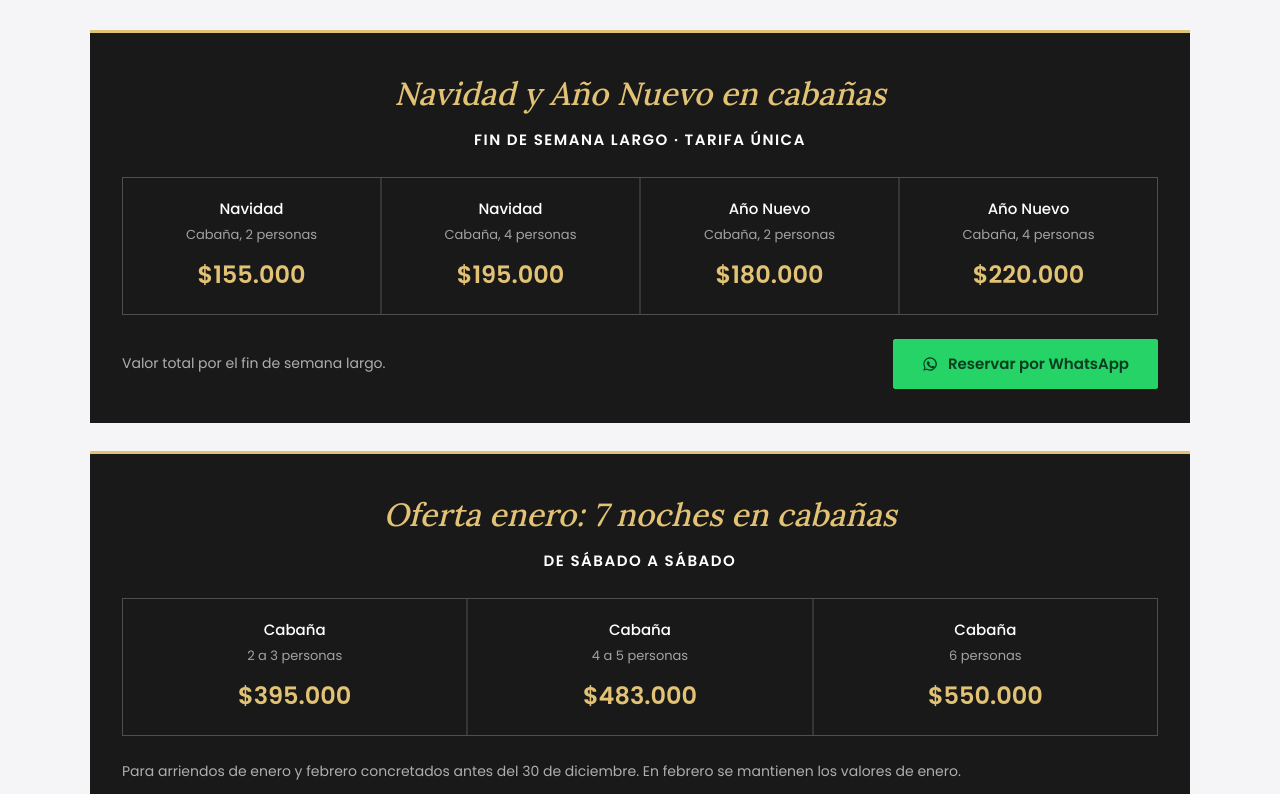
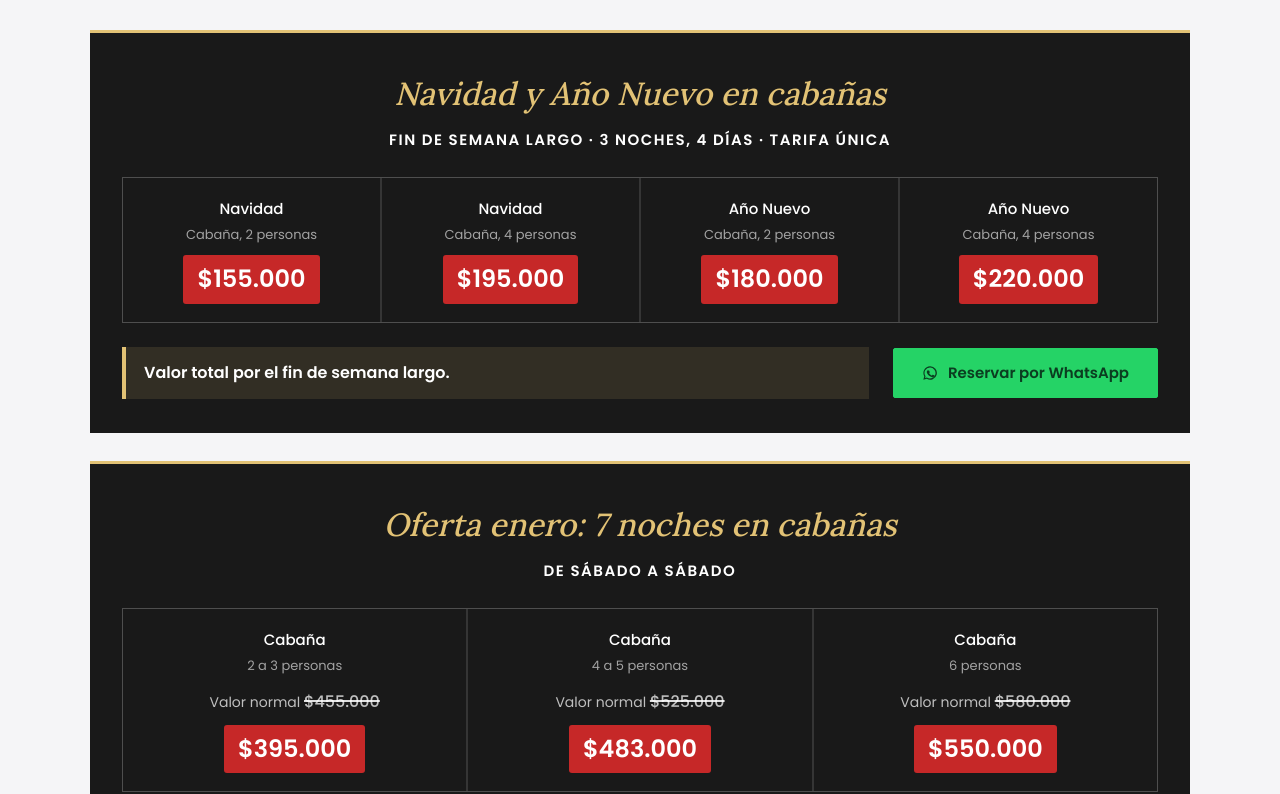
Before and after one commit to YN-TGS/Licahue, a plain HTML site: page index.html in a window 1280 px wide. Shown: the part 1569-2363 px from the top of the page. Drawn offline with Linux system fonts and the light colour scheme.

Commit message:
Ofertas con valor normal tachado y precio en rojo; Contacto sin botón repetido
- Oferta 7 noches: valor normal tachado y precio de oferta en etiqueta roja con
  números blancos (legible sobre el fondo negro).
- Navidad y Año Nuevo: precios en rojo y «3 noches, 4 días».
- Condiciones de cada oferta en recuadro destacado.
- Contacto: se quita el botón de WhatsApp que repetía el cartel.
- Versión en los enlaces de CSS/JS y JSON sin caché para no mostrar datos viejos.

Co-Authored-By: Claude Opus 5.5 <noreply@anthropic.com>
Claude-Session: https://claude.ai/code/session_017RWc4H8PGw5dX9eGTDbdya

```diff
--- a/css/estilos.css
+++ b/css/estilos.css
@@ -638,18 +638,50 @@ html.visor-abierto .wa-flotante { display: none; }
   margin: 6px 0 0;
 }
 
+/* Precio rebajado (17-11-2026, pedido de Ernesto: «el valor real y en rojo la oferta»).
+   El rojo va de FONDO con números blancos, no como letra roja sobre negro, que se
+   lee mal: blanco sobre #c62828 da 5,6:1 de contraste. El valor normal va tachado
+   en gris claro (7:1 sobre el negro del panel). */
+.oferta__normal {
+  margin: 8px 0 0;
+  font-size: 14px;
+  color: rgba(255, 255, 255, .72);
+}
+.oferta__normal s {
+  font-size: 16px;
+  font-weight: 500;
+  text-decoration-thickness: 2px;
+  text-decoration-color: rgba(255, 255, 255, .85);
+}
+
+.oferta__total--rebaja {
+  margin-top: 6px;
+  padding: 4px 14px;
+  background: #c62828;
+  color: var(--blanco);
+  font-weight: 700;
+  border-radius: 3px;
+}
+
 .oferta__pie {
   display: flex;
   flex-wrap: wrap;
   align-items: center;
   justify-content: space-between;
-  gap: 16px;
-}
-
+  gap: 16px 24px;
+}
+
+/* Condiciones de la oferta: recuadro con borde dorado y texto blanco, para que se lea */
 .oferta__nota {
+  flex: 1 1 360px;
   margin: 0;
-  font-size: 14px;
-  color: rgba(255, 255, 255, .65);
+  padding: 14px 18px;
+  background: rgba(226, 194, 117, .12);
+  border-left: 4px solid var(--dorado);
+  font-size: 16px;
+  font-weight: 600;
+  line-height: 1.5;
+  color: var(--blanco);
 }
 
 /* botón de WhatsApp, verde propio de la marca */
@@ -1544,12 +1576,8 @@ html.visor-abierto { overflow: hidden; }
   align-content: start;
 }
 
-/* El botón de WhatsApp de contacto, más grande que el resto: es la vía de reserva */
+/* La reserva por WhatsApp está en el cartel de arriba; aquí solo queda «Llamar» */
 .contacto__acciones .boton { justify-content: center; }
-.contacto__acciones .boton--whatsapp {
-  font-size: 17px;
-  padding-block: 20px;
-}
 
 .datos {
   display: grid;
--- a/datos/tarifas.json
+++ b/datos/tarifas.json
@@ -13,7 +13,9 @@
         "activa": true,
         "hasta": "2026-12-31",
         "titulo": "Navidad y Año Nuevo en cabañas",
-        "bajada": "Fin de semana largo · tarifa única",
+        "bajada": "Fin de semana largo · 3 noches, 4 días · tarifa única",
+        "destacada": true,
+        "_destacada": "true = todos los precios en la etiqueta roja, aunque no tengan valor normal (pedido de Ernesto, 17-11-2026).",
         "valores": [
           {
             "nombre": "Navidad",
@@ -51,23 +53,26 @@
           {
             "nombre": "Cabaña",
             "detalle": "2 a 3 personas",
+            "normal": 455000,
             "total": 395000
           },
           {
             "nombre": "Cabaña",
             "detalle": "4 a 5 personas",
+            "normal": 525000,
             "total": 483000
           },
           {
             "nombre": "Cabaña",
             "detalle": "6 personas",
+            "normal": 580000,
             "total": 550000
           }
         ],
         "nota": "Para arriendos de enero y febrero concretados antes del 30 de diciembre. En febrero se mantienen los valores de enero.",
         "reservas": "Reservar por WhatsApp",
         "whatsapp": "56997797188",
-        "_procedencia": "Entregado por el hotel por WhatsApp el 16-11-2026. Confirmado el 16-11: febrero también exige 7 noches de sábado a sábado concretadas antes del 30-dic, con los mismos valores."
+        "_procedencia": "Entregado por el hotel por WhatsApp el 16-11-2026. Valores normales (campo «normal», se muestran tachados) pedidos por Ernesto el 17-11-2026. Confirmado el 16-11: febrero también exige 7 noches de sábado a sábado concretadas antes del 30-dic, con los mismos valores."
       }
     ]
   },
--- a/index.html
+++ b/index.html
@@ -17,7 +17,7 @@
 <link rel="preconnect" href="https://fonts.googleapis.com">
 <link rel="preconnect" href="https://fonts.gstatic.com" crossorigin>
 <link rel="stylesheet" href="https://fonts.googleapis.com/css2?family=Lora:wght@400;500&family=Poppins:wght@400;500;600&display=swap">
-<link rel="stylesheet" href="css/estilos.css">
+<link rel="stylesheet" href="css/estilos.css?v=20261117">
 </head>
 <body>
 
@@ -159,28 +159,28 @@
         <aside class="oferta" id="oferta-fiestas" aria-labelledby="t-oferta-fiestas">
           <div class="oferta__cabecera">
             <span class="oferta__titulo" id="t-oferta-fiestas">Navidad y Año Nuevo en cabañas</span>
-            <p class="oferta__bajada">Fin de semana largo · tarifa única</p>
+            <p class="oferta__bajada">Fin de semana largo · 3 noches, 4 días · tarifa única</p>
           </div>
           <div class="oferta__valores">
             <div class="oferta__valor">
               <span class="oferta__nombre">Navidad</span>
               <p class="oferta__detalle">Cabaña, 2 personas</p>
-              <p class="oferta__total">$155.000</p>
+              <p class="oferta__total oferta__total--rebaja">$155.000</p>
             </div>
             <div class="oferta__valor">
               <span class="oferta__nombre">Navidad</span>
               <p class="oferta__detalle">Cabaña, 4 personas</p>
-              <p class="oferta__total">$195.000</p>
+              <p class="oferta__total oferta__total--rebaja">$195.000</p>
             </div>
             <div class="oferta__valor">
               <span class="oferta__nombre">Año Nuevo</span>
               <p class="oferta__detalle">Cabaña, 2 personas</p>
-              <p class="oferta__total">$180.000</p>
+              <p class="oferta__total oferta__total--rebaja">$180.000</p>
             </div>
             <div class="oferta__valor">
               <span class="oferta__nombre">Año Nuevo</span>
               <p class="oferta__detalle">Cabaña, 4 personas</p>
-              <p class="oferta__total">$220.000</p>
+              <p class="oferta__total oferta__total--rebaja">$220.000</p>
             </div>
           </div>
           <div class="oferta__pie">
@@ -200,17 +200,20 @@
             <div class="oferta__valor">
               <span class="oferta__nombre">Cabaña</span>
               <p class="oferta__detalle">2 a 3 personas</p>
-              <p class="oferta__total">$395.000</p>
+              <p class="oferta__normal">Valor normal <s>$455.000</s></p>
+              <p class="oferta__total oferta__total--rebaja"><span class="vo">Valor oferta: </span>$395.000</p>
             </div>
             <div class="oferta__valor">
               <span class="oferta__nombre">Cabaña</span>
               <p class="oferta__detalle">4 a 5 personas</p>
-              <p class="oferta__total">$483.000</p>
+              <p class="oferta__normal">Valor normal <s>$525.000</s></p>
+              <p class="oferta__total oferta__total--rebaja"><span class="vo">Valor oferta: </span>$483.000</p>
             </div>
             <div class="oferta__valor">
               <span class="oferta__nombre">Cabaña</span>
               <p class="oferta__detalle">6 personas</p>
-              <p class="oferta__total">$550.000</p>
+              <p class="oferta__normal">Valor normal <s>$580.000</s></p>
+              <p class="oferta__total oferta__total--rebaja"><span class="vo">Valor oferta: </span>$550.000</p>
             </div>
           </div>
           <div class="oferta__pie">
@@ -870,10 +873,6 @@
         </div>
 
         <div class="contacto__acciones">
-          <a class="boton boton--whatsapp" href="https://wa.me/56997797188?text=Hola%2C%20quiero%20hacer%20una%20reserva" target="_blank" rel="noopener">
-            <svg class="icono" viewBox="0 0 24 24" aria-hidden="true" focusable="false"><path d="M12 2a10 10 0 0 0-8.6 15L2 22l5.2-1.4A10 10 0 1 0 12 2zm0 1.8a8.2 8.2 0 1 1-4.2 15.2l-.3-.2-3 .8.8-2.9-.2-.3A8.2 8.2 0 0 1 12 3.8zm-3.1 4c-.2 0-.5 0-.7.4-.3.4-1 1-1 2.3s1 2.7 1.2 2.9c.1.2 2 3.1 4.9 4.2 2.4.9 2.9.8 3.4.7.5 0 1.6-.6 1.8-1.3.2-.6.2-1.2.2-1.3l-.6-.3-1.7-.8c-.2-.1-.4-.2-.6.1l-.8 1c-.2.2-.3.2-.5.1-.3-.1-1.2-.5-2.2-1.4-.8-.7-1.4-1.6-1.5-1.9-.2-.2 0-.4.1-.5l.4-.5.3-.5v-.5l-.8-1.9c-.2-.5-.4-.4-.6-.5h-.4z"/></svg>
-            <span>Reservar por WhatsApp</span>
-          </a>
           <a class="boton boton--llamar" href="tel:+56997797188">
             <svg class="icono" viewBox="0 0 16 16" aria-hidden="true" focusable="false"><path d="M3.7.9a1.3 1.3 0 0 0-1.8.2L1 2.3C.3 3.2.2 4.4.7 5.4c1.9 4 5.1 7.2 9.1 9.1 1 .5 2.2.4 3.1-.3l1.2-.9a1.3 1.3 0 0 0 .2-1.8l-1.7-2.2a1.3 1.3 0 0 0-1.6-.4l-1.6.8-3.6-3.6.8-1.6a1.3 1.3 0 0 0-.4-1.6L3.7.9z"/></svg>
             <span>Llamar para consultas</span>
@@ -1100,7 +1099,7 @@
   </div>
 </div>
 
-<script src="js/tarifas.js"></script>
+<script src="js/tarifas.js?v=20261117"></script>
 
 <!-- Visor de fotos. Usa el elemento dialog del navegador: fondo, foco y Escape son nativos. -->
 <!-- Botón flotante de reservas (17-11-2026): siempre a la vista -->
@@ -1129,8 +1128,8 @@
   </button>
 </dialog>
 
-<script src="js/galeria.js"></script>
-<script src="js/formulario.js"></script>
+<script src="js/galeria.js?v=20261117"></script>
+<script src="js/formulario.js?v=20261117"></script>
 
 
 </body>
--- a/js/tarifas.js
+++ b/js/tarifas.js
@@ -43,7 +43,7 @@
   }
 
   document.addEventListener('DOMContentLoaded', function () {
-    fetch(RUTA)
+    fetch(RUTA, { cache: 'no-cache' })
       .then(function (r) {
         if (!r.ok) throw new Error('respuesta ' + r.status);
         return r.json();
@@ -88,7 +88,9 @@
           return '<div class="oferta__valor">' +
                    '<span class="oferta__nombre">' + esc(v.nombre) + '</span>' +
                    '<p class="oferta__detalle">' + esc(v.detalle) + '</p>' +
-                   '<p class="oferta__total">' + esc(precio(v.total)) + '</p>' +
+                   (v.normal ? '<p class="oferta__normal">Valor normal <s>' + esc(precio(v.normal)) + '</s></p>' : '') +
+                   '<p class="oferta__total' + (v.normal || o.destacada ? ' oferta__total--rebaja' : '') + '">' +
+                     (v.normal ? '<span class="vo">Valor oferta: </span>' : '') + esc(precio(v.total)) + '</p>' +
                  '</div>';
         }).join('');
 
```
